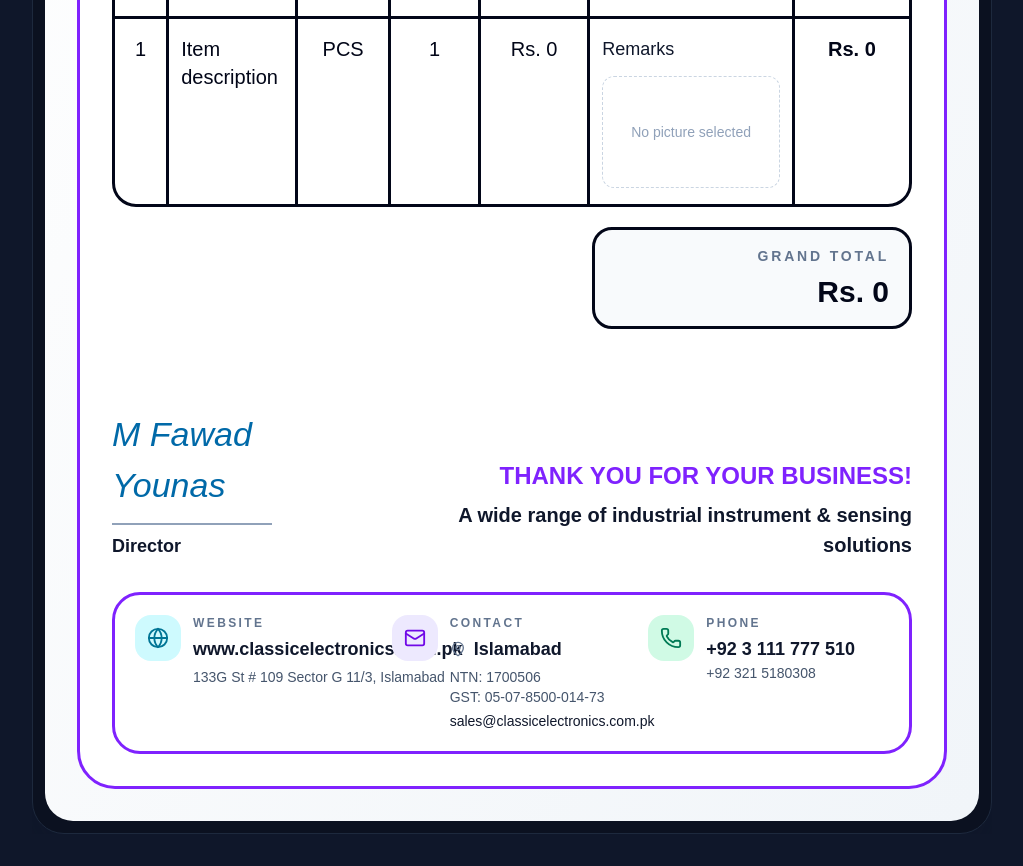
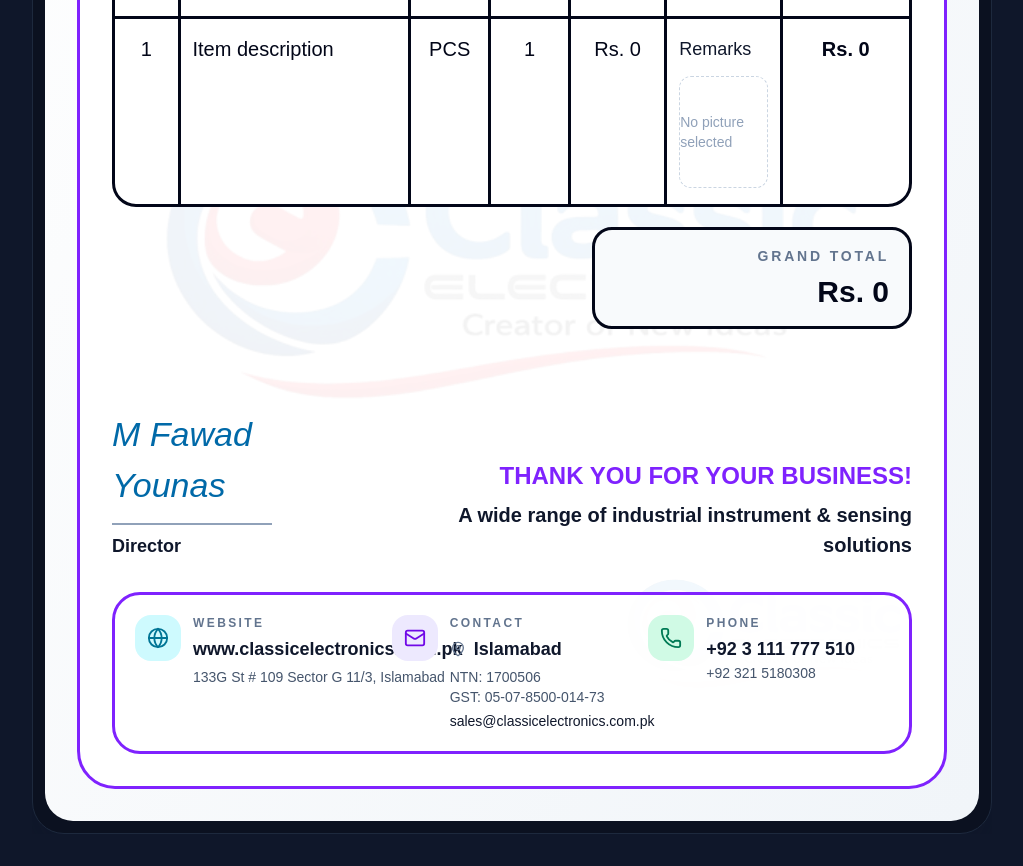
Before and after one commit to theclassictowers-arch/ClassicElectronics-Frontend, a Next.js app: page /admin/invoices in a window 1280 px wide. Shown: the part 2720-3586 px from the top of the page, without its empty margins (256-1279 px from the left). Built offline with nearby package versions, Linux system fonts and the light colour scheme; no server answers; sample sign-in values are in the browser's storage.

Commit message:
invoice add in project update

```diff
--- a/src/app/admin/invoices/page.tsx
+++ b/src/app/admin/invoices/page.tsx
@@ -642,7 +642,10 @@ const SalesTaxInvoicePage = () => {
         </div>
 
         <section className="rounded-[32px] border border-slate-800 bg-[#0b1120] p-3 shadow-[0_25px_60px_rgba(15,23,42,0.5)]">
-          <div className="mx-auto w-full max-w-[980px] rounded-[28px] bg-gradient-to-br from-white via-slate-50 to-slate-100 p-5 text-slate-900 sm:p-8">
+          <div
+            className="mx-auto w-full max-w-[980px] rounded-[28px] bg-gradient-to-br from-white via-slate-50 to-slate-100 p-5 text-slate-900 sm:p-8"
+            style={{ printColorAdjust: 'exact', WebkitPrintColorAdjust: 'exact' }}
+          >
             <div className="flex flex-col gap-6 lg:flex-row lg:items-start lg:justify-between">
               <div className="max-w-[360px]">
                 <Image
@@ -673,14 +676,35 @@ const SalesTaxInvoicePage = () => {
               </div>
             </div>
 
-            <div className="relative mt-8 overflow-hidden rounded-[38px] border-[3px] border-violet-600 bg-white px-5 pb-8 pt-10 sm:px-8">
-              <div className="pointer-events-none absolute inset-x-0 top-44 flex justify-center opacity-10">
+            <div
+              className="relative mt-8 overflow-hidden rounded-[38px] border-[3px] border-violet-600 bg-white px-5 pb-8 pt-10 sm:px-8"
+              style={{ printColorAdjust: 'exact', WebkitPrintColorAdjust: 'exact' }}
+            >
+              <div className="pointer-events-none absolute inset-0 flex items-center justify-center opacity-[0.06]">
+                <Image
+                  src="/Classic_logo.png"
+                  alt=""
+                  width={900}
+                  height={360}
+                  className="h-auto w-[82%] max-w-[820px]"
+                />
+              </div>
+              <div className="pointer-events-none absolute inset-x-0 top-44 flex justify-center opacity-[0.09]">
                 <Image
                   src="/Classic_logo.png"
                   alt=""
                   width={720}
                   height={260}
                   className="h-auto w-[72%] max-w-[720px]"
+                />
+              </div>
+              <div className="pointer-events-none absolute bottom-24 right-10 opacity-[0.05]">
+                <Image
+                  src="/Classic_logo.png"
+                  alt=""
+                  width={360}
+                  height={140}
+                  className="h-auto w-[280px]"
                 />
               </div>
 
@@ -695,28 +719,28 @@ const SalesTaxInvoicePage = () => {
                 </div>
 
                 <div className="overflow-hidden rounded-[24px] border-[3px] border-slate-950 bg-white">
-                  <table className="w-full border-collapse text-slate-950">
+                  <table className="w-full table-fixed border-collapse text-slate-950">
                     <thead>
                       <tr className="border-b-[3px] border-slate-950">
                         <th className="w-16 border-r-[3px] border-slate-950 px-2 py-3 text-center text-[18px] font-medium sm:text-[22px]">
                           Sr
                         </th>
-                        <th className="border-r-[3px] border-slate-950 px-2 py-3 text-center text-[18px] font-medium sm:text-[22px]">
+                        <th className="w-[36%] border-r-[3px] border-slate-950 px-2 py-3 text-center text-[18px] font-medium sm:text-[22px]">
                           Description
                         </th>
-                        <th className="w-28 border-r-[3px] border-slate-950 px-2 py-3 text-center text-[18px] font-medium sm:text-[22px]">
+                        <th className="w-20 border-r-[3px] border-slate-950 px-2 py-3 text-center text-[18px] font-medium sm:text-[22px]">
                           UOM
                         </th>
-                        <th className="w-28 border-r-[3px] border-slate-950 px-2 py-3 text-center text-[18px] font-medium sm:text-[22px]">
+                        <th className="w-20 border-r-[3px] border-slate-950 px-2 py-3 text-center text-[18px] font-medium sm:text-[22px]">
                           QTY
                         </th>
-                        <th className="w-36 border-r-[3px] border-slate-950 px-2 py-3 text-center text-[18px] font-medium sm:text-[22px]">
+                        <th className="w-24 border-r-[3px] border-slate-950 px-2 py-3 text-center text-[18px] font-medium sm:text-[22px]">
                           Unit Price
                         </th>
-                        <th className="w-56 border-r-[3px] border-slate-950 px-2 py-3 text-center text-[18px] font-medium sm:text-[22px]">
+                        <th className="w-[18%] border-r-[3px] border-slate-950 px-2 py-3 text-center text-[18px] font-medium sm:text-[22px]">
                           Remarks/Picture
                         </th>
-                        <th className="w-40 px-2 py-3 text-center text-[18px] font-medium sm:text-[22px]">
+                        <th className="w-32 px-2 py-3 text-center text-[18px] font-medium sm:text-[22px]">
                           Total
                         </th>
                       </tr>
```
